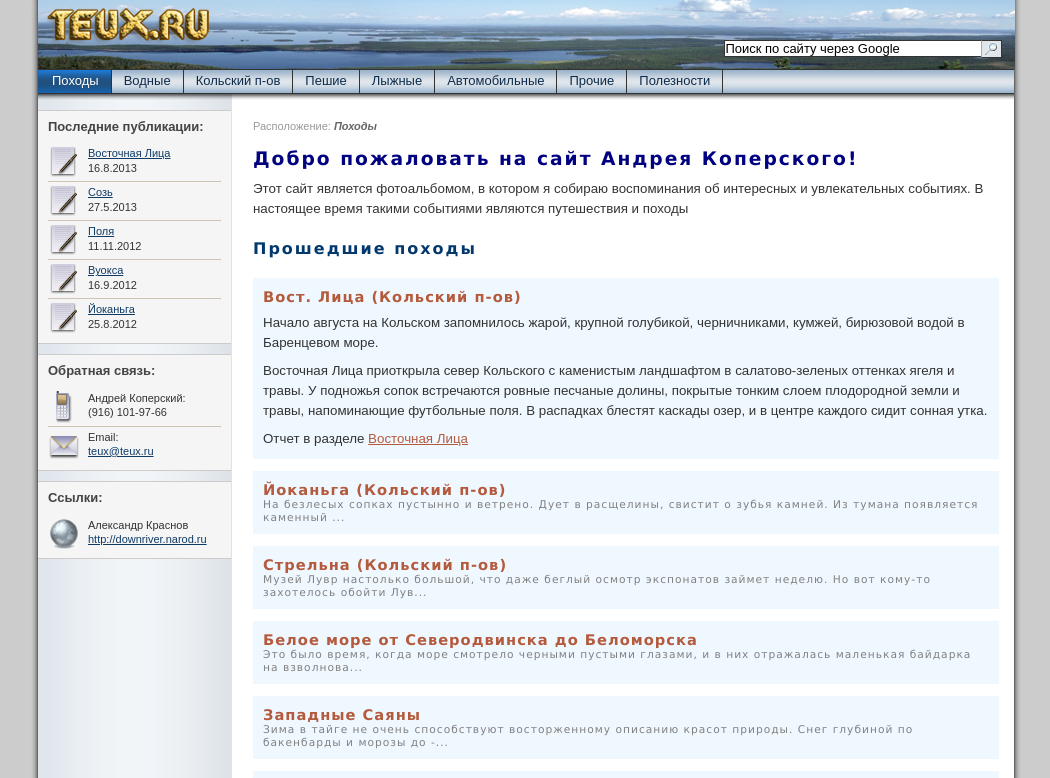
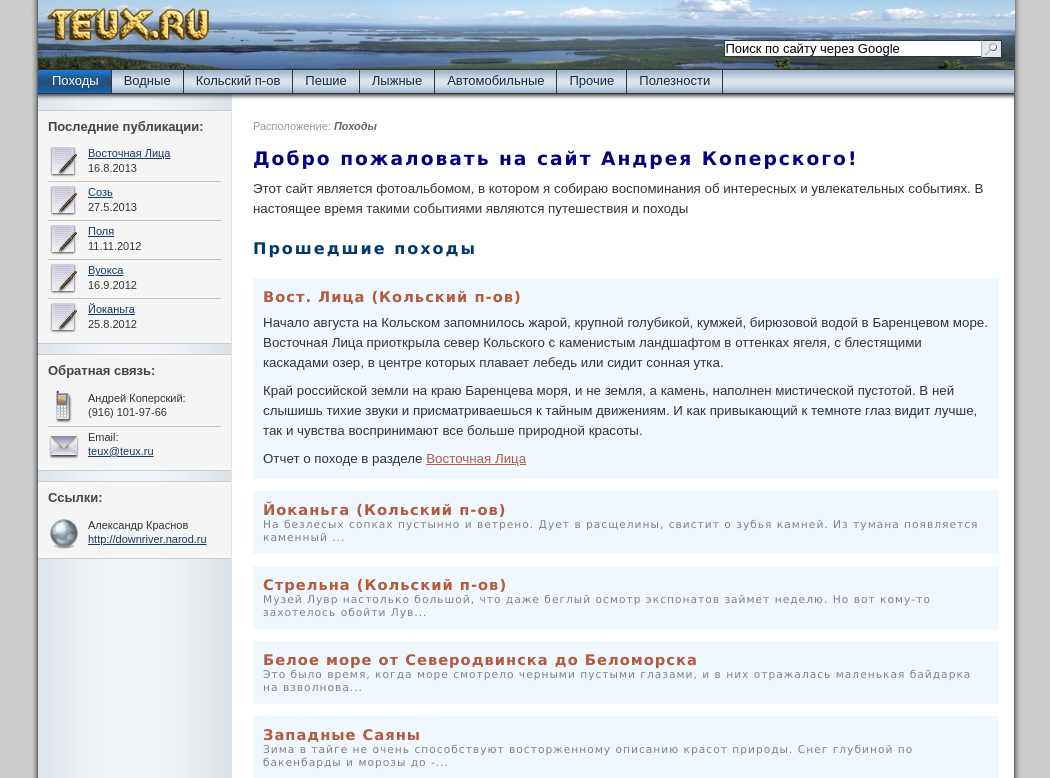
Before and after one commit to teux/teux.github.io, a plain HTML site: page index.html in a window 1280 px wide. Both pictures are taken after a click on the link 725 px from the left and 309 px from the top of the page. Shown: the top 778 px of the page, without its empty margins (114-1164 px from the left). Drawn offline with Linux system fonts and the light colour scheme.

Commit message:
Index edit

```diff
--- a/index.html
+++ b/index.html
@@ -95,12 +95,18 @@
           <div class="section">
             <h2 class="title sectiontitle">Прошедшие походы</h2></div>
           <div class="expandSection">
-            <a class="expandCaption" href="#nowere" name="exp1" onclick="fadeDIV('exp_body1','exp_short1')">Вост. Лица (Кольский п-ов)<br><span class="expandShort" id="exp_short1">Начало августа на Кольском запомнилось жарой, крупной голубикой,  черничниками, кумжей, бирюзовой водой в Баренцево...</span>
+            <a class="expandCaption" href="#nowere" name="exp1" onclick="fadeDIV('exp_body1','exp_short1')">Вост. Лица (Кольский п-ов)<br><span class="expandShort" id="exp_short1">Начало августа на Кольском запомнилось жарой, крупной голубикой, кумжей, бирюзовой водой в Баренцевом море.
+      В...</span>
             </a>
             <div style="display: none" id="exp_body1">
-              <p class="p">Начало августа на Кольском запомнилось жарой, крупной голубикой,  черничниками, кумжей, бирюзовой водой в Баренцевом море.</p>
-              <p class="p">Восточная Лица приоткрыла  север Кольского с каменистым  ландшафтом в  салатово-зеленых оттенках ягеля и травы. У подножья сопок  встречаются ровные песчаные долины, покрытые тонким слоем плодородной земли и травы, напоминающие футбольные поля.  В распадках блестят каскады озер, и в центре каждого сидит сонная утка. </p>
-              <p class="p">Отчет в разделе <a class="xref" href="kola2013.html#kola2013" title="Поход по Кольскому п-ову и Баренцеву морю 28 июля — 9 августа 2013 г.">Восточная Лица</a>
+              <p class="p">Начало августа на Кольском запомнилось жарой, крупной голубикой, кумжей, бирюзовой водой в Баренцевом море.
+      Восточная Лица приоткрыла север Кольского с каменистым  ландшафтом в оттенках ягеля,
+      с блестящими каскадами озер, в центре которых плавает лебедь или сидит сонная утка.</p>
+              <p class="p">Край российской земли на краю Баренцева моря, и не земля, а камень,
+      наполнен мистической пустотой. В ней слышишь тихие звуки и присматриваешься к тайным движениям.
+      И как привыкающий к темноте глаз видит лучше, так и чувства воспринимают все больше
+      природной красоты.</p>
+              <p class="p">Отчет о походе в разделе <a class="xref" href="kola2013.html#kola2013" title="Поход по Кольскому п-ову и Баренцеву морю 28 июля — 9 августа 2013 г.">Восточная Лица</a>
               </p></div>
           </div>
           <div class="expandSection">
```
